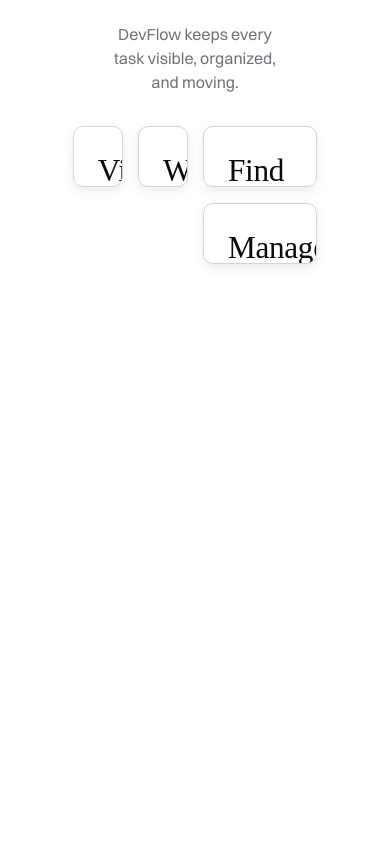
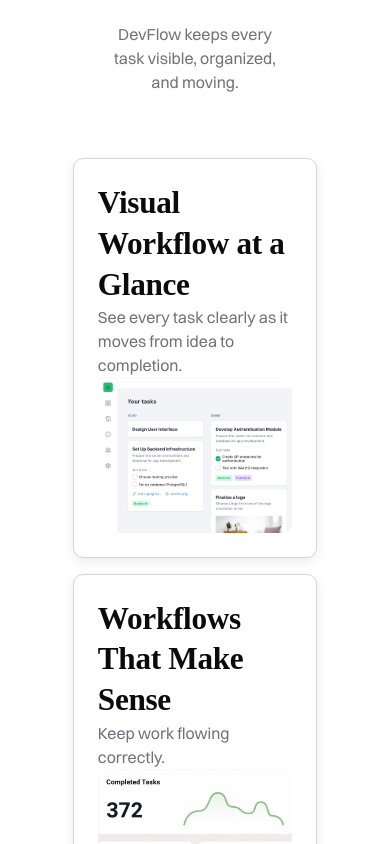
Before and after one commit to sumitkanojia22/devflow, a React (Vite) app: page / in a window 390 px wide. Shown: the part 980-1824 px from the top of the page. Before the commit the page ends 1754 px from the top, so only its background shows below. Built offline with nearby package versions, Linux system fonts and the light colour scheme; a web font is replaced by a local one.

Commit message:
make bento cards responsive

```diff
--- a/src/components/landing/BentoCards.jsx
+++ b/src/components/landing/BentoCards.jsx
@@ -13,9 +13,13 @@
     <div
       className={`col-span-${colspan} row-span-${rowspan} col-start-${colstart} row-start-${rowstart} col-end-${colend} row-end-${rowend} hover:scale-105 transition-all ease border-[0.5px] border-zinc-300 p-6 shadow-(--shadow-md) rounded-md overflow-hidden`}
     >
-      <h4>{title}</h4>
+      <h4 className="">{title}</h4>
       <p className="text-zinc-500">{para}</p>
-      <img className="bg-center rounded-md h-full" src={imgsrc} alt={title} />
+      <img
+        className="bg-center rounded-md h-fit xl:h-full md:h-full"
+        src={imgsrc}
+        alt={title}
+      />
     </div>
   );
 }
--- a/src/components/landing/Feature.jsx
+++ b/src/components/landing/Feature.jsx
@@ -10,7 +10,7 @@
         DevFlow keeps every task visible, organized, and moving.
       </p>
       <div className="xl:col-start-3 xl:col-end-11 md:col-start-2 md:col-end-8 col-start-2 col-end-7 p-4">
-        <div className="grid grid-cols-4 grid-rows-8 gap-4 h-150">
+        <div className="xl:grid xl:grid-cols-4 xl:grid-rows-8 md:grid md:grid-cols-4 md:grid-rows-8 flex flex-col gap-4 xl:h-150 md:h-150 py-8">
           <BentoCards
             colspan={"2"}
             rowspan={"5"}
@@ -31,9 +31,7 @@
             rowend={"9"}
             imgsrc={"/images/f2.png"}
             title={"Workflows That Make Sense"}
-            para={
-              "Built-in rules prevent invalid transitions and keep work flowing correctly."
-            }
+            para={"Keep work flowing correctly."}
           />
           <BentoCards
             colspan={"2"}
@@ -43,10 +41,8 @@
             colend={"5"}
             rowend={"4"}
             imgsrc={"/images/f3.png"}
-            title={"Find What Matters Instantly"}
-            para={
-              "Filter and search issues by status, priority, or title in seconds."
-            }
+            title={"Manage Tasks With Ease"}
+            para={"Create, edit, and organize issues directly on the board."}
           />
           <BentoCards
             colspan={"2"}
@@ -56,8 +52,8 @@
             colend={"5"}
             rowend={"9"}
             imgsrc={"/images/f4.png"}
-            title={"Manage Tasks With Ease"}
-            para={"Create, edit, and organize issues directly on the board."}
+            title={" Find What Matters Instantly"}
+            para={" Filter and search issues by status, priority, or title."}
           />
         </div>
       </div>
--- a/src/index.css
+++ b/src/index.css
@@ -169,34 +169,40 @@
   font-size: var(--text-h1);
   line-height: var(--leading-h1);
   letter-spacing: var(--tracking-h1);
+  font-weight: 900;
 }
 
 h2 {
   font-size: var(--text-h2);
   line-height: var(--leading-h2);
   letter-spacing: var(--tracking-h2);
+  font-weight: 800;
 }
 
 h3 {
   font-size: var(--text-h3);
   line-height: var(--leading-h3);
   letter-spacing: var(--tracking-h3);
+  font-weight: 700;
 }
 
 h4 {
   font-size: var(--text-h4);
   line-height: var(--leading-h4);
   letter-spacing: var(--tracking-h4);
+  font-weight: 600;
 }
 
 h5 {
   font-size: var(--text-h5);
   line-height: var(--leading-h5);
   letter-spacing: var(--tracking-h5);
+  font-weight: 500;
 }
 
 h6 {
   font-size: var(--text-h6);
   line-height: var(--leading-h6);
   letter-spacing: var(--tracking-h6);
+  font-weight: 400;
 }
```
